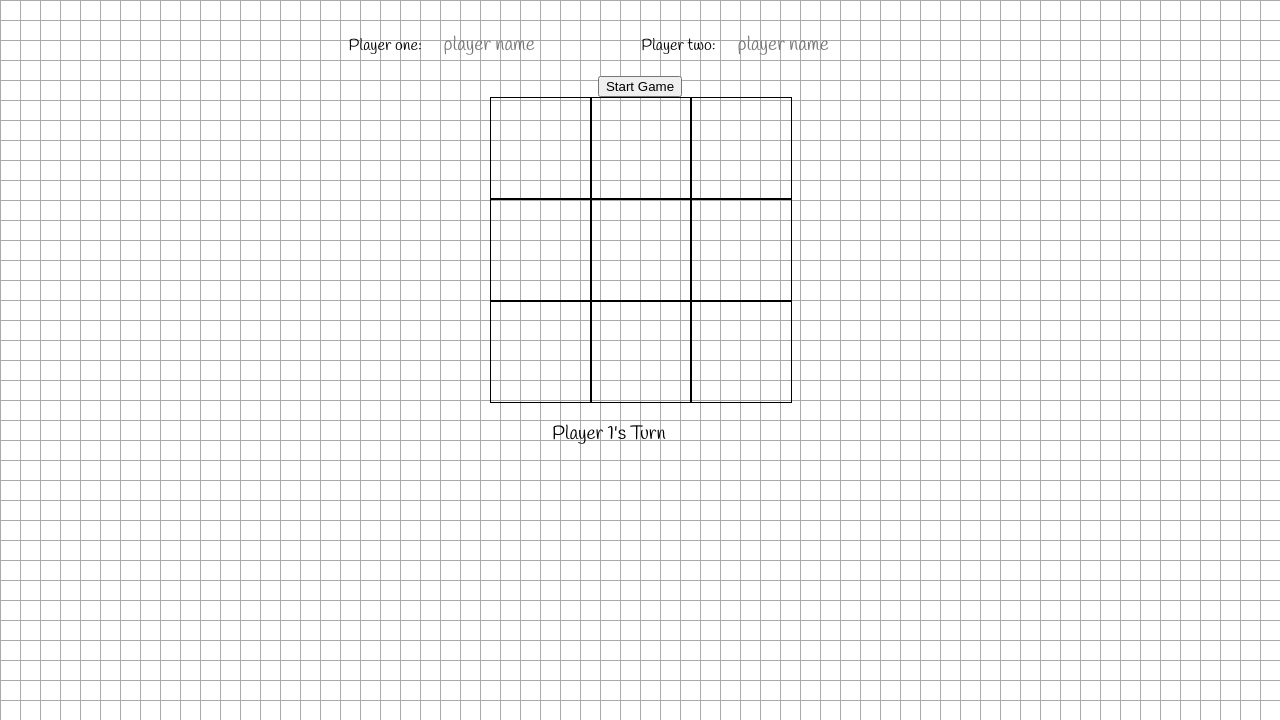
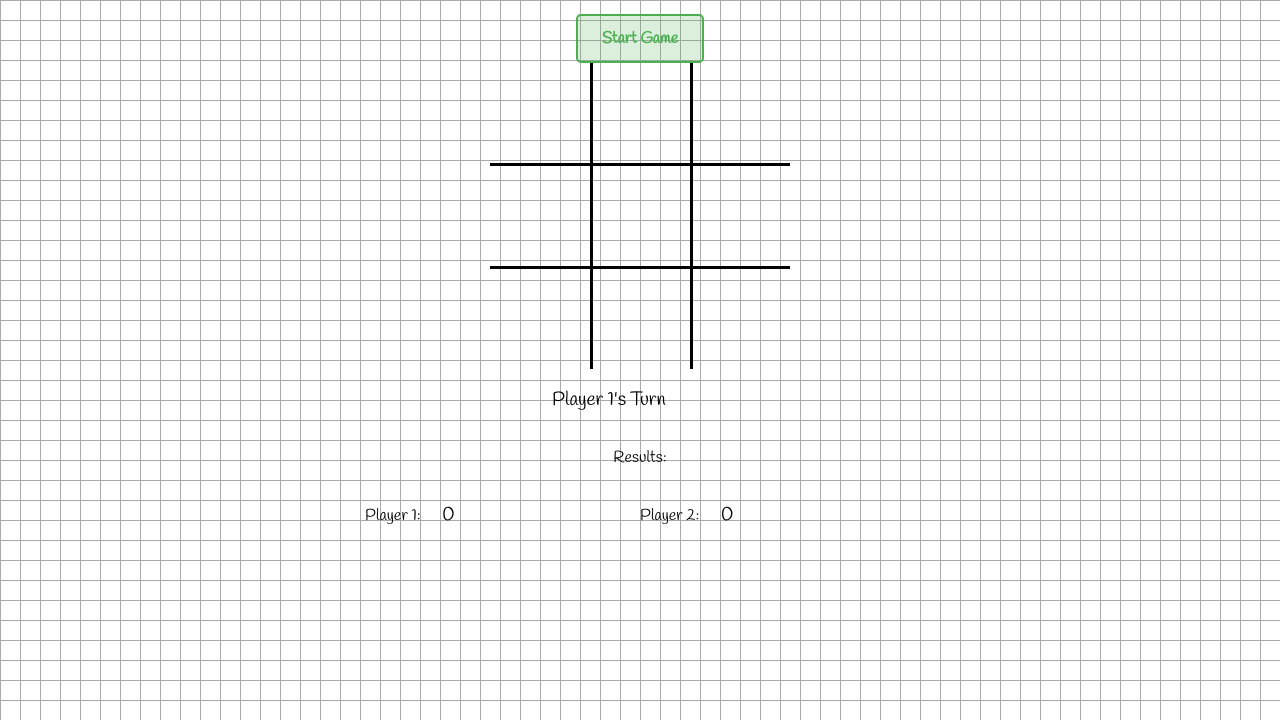
Before and after one commit to fedewaelk/Tic-Tac-Toe, a plain HTML site: page index.html in a window 1280 px wide. Both pictures are taken after a click on the button "Start Game". Shown: the part 80-800 px from the top of the page. Drawn offline with Linux system fonts and the light colour scheme.

Commit message:
add counters to follow game results

```diff
--- a/index.html
+++ b/index.html
@@ -9,15 +9,22 @@
 </head>
 <body>
     <h1>Tic Tac Toe</h1>
-    <div>
-        <label>Player one: <input class="player-input" id="player1" type="text" placeholder="player name"></label>
-        <label>Player two: <input class="player-input" id="player2" type="text" placeholder="player name"></label>
+    <button id="startBtn">Start Game</button>
+    <div id="playerInputs">
+        <label>Player one: <input class="player-input" id="player1" type="text" placeholder="player 1 name"></label>
+        <label>Player two: <input class="player-input" id="player2" type="text" placeholder="player 2 name"></label>
     </div>
-    <button id="startBtn">Start Game</button>
     <div id="gameBoard"></div>
     <div id="controls">
         <input id="gameStatus" type="text" readonly>
     </div>
+    <div id="results" class="hidden">
+        <p>Results:</p>
+        <label id="player1Label" for="player1Wins">Player 1:</label>
+        <input type="text" id="player1Wins" value="0" readonly>
+        <label id="player2Label" for="player2Wins">Player 2:</label>
+        <input type="text" id="player2Wins" value="0" readonly>
+    </div>
     <script src="script.js"></script>
 </body>
 </html>
--- a/script.js
+++ b/script.js
@@ -36,6 +36,7 @@ const GameController = () => {
     let currentPlayer = "X";
     let players = { X: "Player 1", O: "Player 2" };
     let gameOn = false;
+    let wins = { X: 0, O: 0 };
 
     const switchPlayer = () => {
         currentPlayer = currentPlayer === "X" ? "O" : "X";
@@ -86,6 +87,14 @@ const GameController = () => {
         currentPlayer = "X";
         gameOn = true;
         gameModule.resetBoard();
+
+        document.getElementById("player1Label").textContent = `${player1Name}:`;
+        document.getElementById("player2Label").textContent = `${player2Name}:`;
+
+        document.getElementById("playerInputs").classList.add("hidden");
+        document.getElementById("gameBoard").classList.remove("hidden");
+        document.getElementById("results").classList.remove("hidden");
+
         document.getElementById("gameStatus").value = `${players[currentPlayer]}'s Turn`;
     };
 
@@ -95,6 +104,8 @@ const GameController = () => {
         if (winner === "tie") {
             gameStatus.value = "¡It's a Tie!";
         } else {
+            wins[winner]++;
+            document.getElementById(`${winner === "X" ? "player1Wins" : "player2Wins"}`).value = wins[winner];
             gameStatus.value = `¡${players[winner]} wins!`;
         }
     };
--- a/style.css
+++ b/style.css
@@ -7,6 +7,10 @@ body {
       linear-gradient(to right, #aaa 1px, transparent 1px),
       linear-gradient(to bottom, #aaa 1px, transparent 1px);
     background-size: 20px 20px;
+}
+
+.hidden {
+    display: none;
 }
 
 input {
@@ -26,15 +30,32 @@ input[type="text"] {
     border: none;
 }
 
+button {
+    padding: 12px 24px;
+    font-family: inherit;
+    font-size: 16px;
+    color: #4CAF50;
+    font-weight: bold;
+    background-color: rgba(76, 175, 80, 0.2);
+    border: 2px solid #4CAF50;
+    border-radius: 5px;
+    cursor: pointer;
+    transition: background-color 0.3s, color 0.3s;
+}
+
+button:hover {
+    background-color: #4CAF50;
+    color: white;
+}
+
 #gameBoard {
     display: grid;
     grid-template-columns: repeat(3, 100px);
-
 }
 
-.box { width: 100px;
+.box {
+    width: 100px;
     height: 100px;
-    border: 1px solid black;
     display: flex;
     align-items: center;
     justify-content: center;
@@ -42,6 +63,22 @@ input[type="text"] {
     cursor: pointer;
 }
 
+.box.X {
+    color: red;
+}
+
+.box.O {
+    color: blue;
+}
+
+.box:nth-child(3n+1):not(:last-child), .box:nth-child(3n+2):not(:last-child) {
+    border-right: 3px solid black;
+}
+
+.box:nth-child(-n+6):not(:nth-child(7), :nth-child(8), :nth-child(9)) {
+    border-bottom: 3px solid black;
+}
+
 #gameStatus:hover {
     cursor: default;
 }
```
